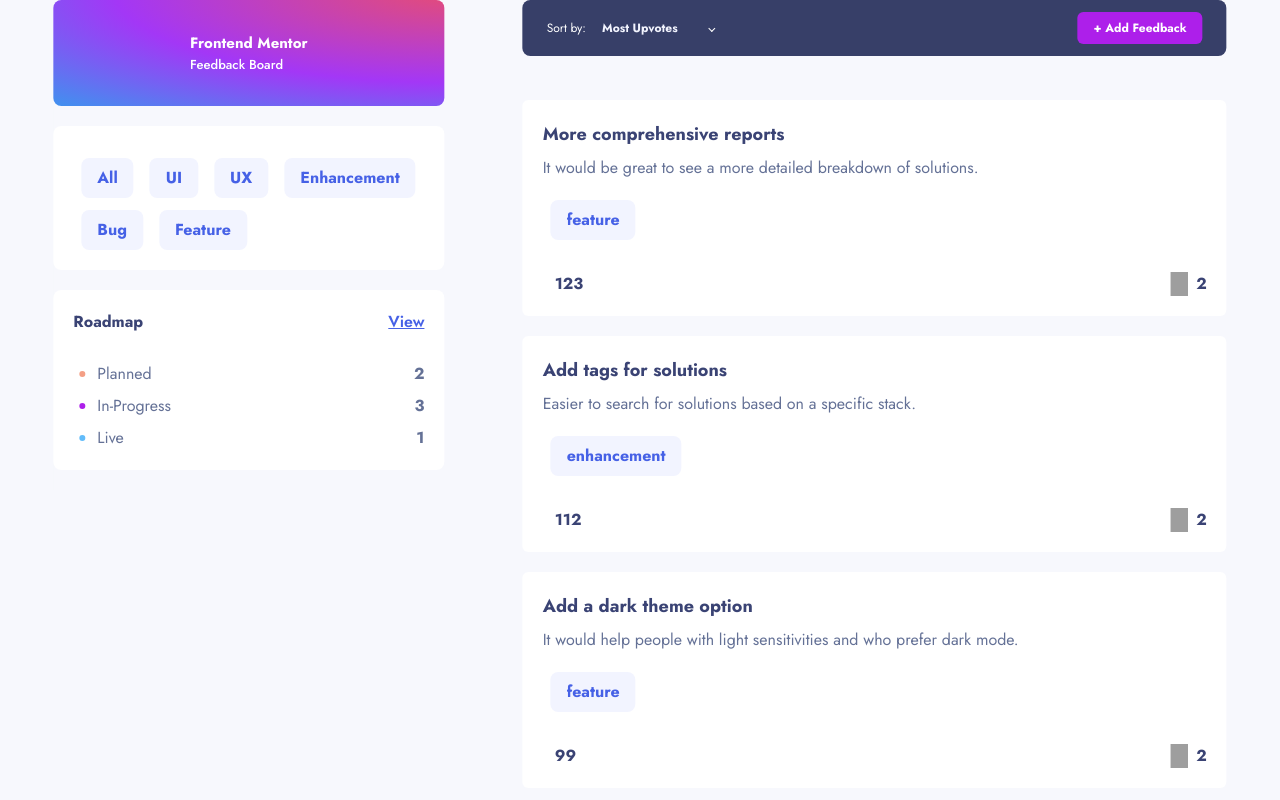
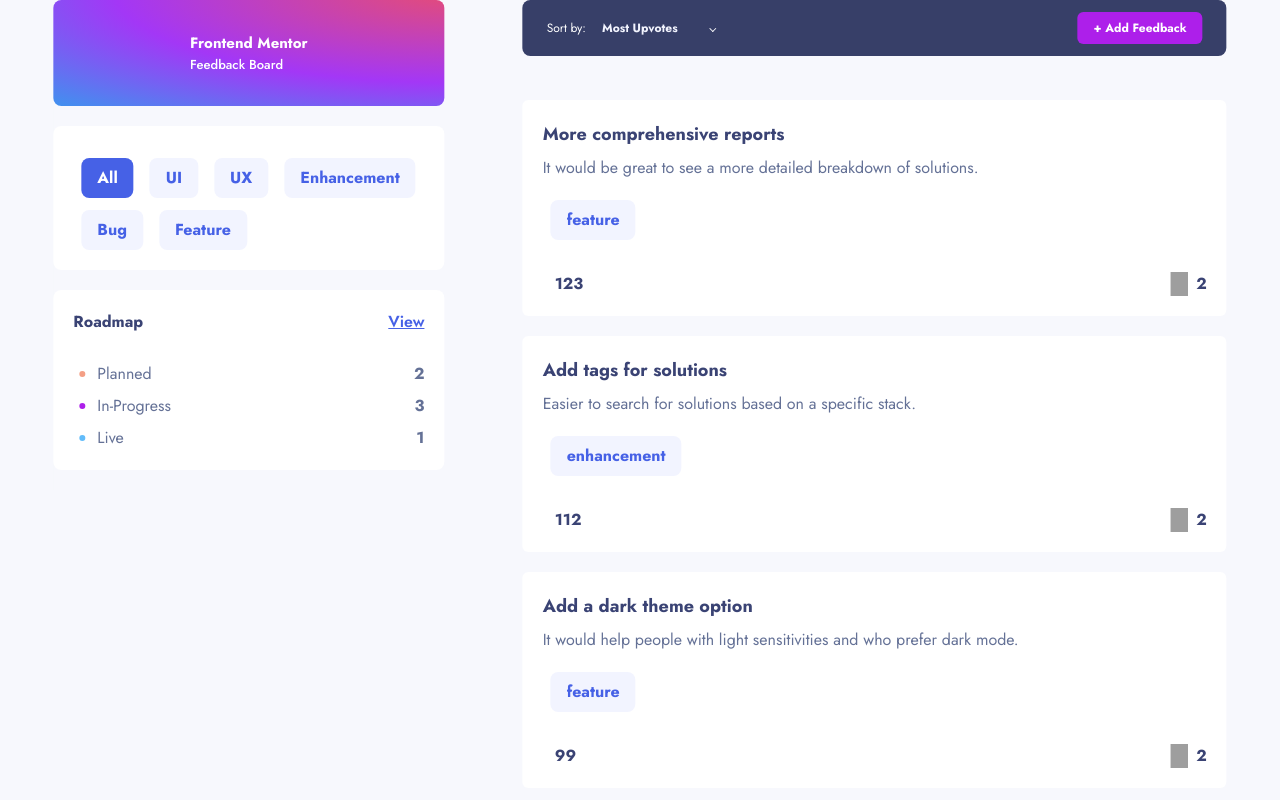
Before and after one commit to Ferperemero86/product-feedback, a Next.js app: page / in a window 1280 px wide. Shown: the top 800 px of the page. Built offline with nearby package versions, Linux system fonts and the light colour scheme; grey boxes are pictures that could not be loaded.

Commit message:
Add sort and filters functionality. Fix forms styling

```diff
--- a/src/app/page.tsx
+++ b/src/app/page.tsx
@@ -1,21 +1,30 @@
 'use client';
 
-import { useEffect, useState, MouseEvent } from 'react';
+import { useState, MouseEvent } from 'react';
 import Link from 'next/link';
 
 import { select } from '@/state/reducers/feedbacksSlice';
 
-import { useAppSelector, useAppDispatch } from '@/state/hooks';
+import { useAppSelector } from '@/state/hooks';
 
 import Header from '@/components/layout/Header';
 import FeedbackPanel from '@/components/feedback/FeedbackPanel';
 import Form from '@/components/form/Form';
 import ModalBg from '@/components/ModalBg';
 
+import NoFeedback from '@/components/feedback/NoFeedback';
+
 const FeedBacks = () => {
-  const { feedbacks } = useAppSelector(select);
+  const { feedbacks, filteredFeedbacks } = useAppSelector(select);
+  const pageFeedbacks =
+    filteredFeedbacks.length === 0 ? feedbacks : filteredFeedbacks;
 
-  return feedbacks.map((feedback, idx) => {
+  if (typeof filteredFeedbacks === 'string') {
+    return <NoFeedback />;
+  }
+
+  if (Array.isArray(pageFeedbacks)) {
+    return pageFeedbacks.map((feedback, idx) => {
       return (
         <Link href={`/post/${feedback.id}`} key={idx}>
           <FeedbackPanel
@@ -26,6 +35,7 @@
         </Link>
       );
     });
+  }
 };
 
 export default function Home() {
--- a/src/app/roadmap/page.tsx
+++ b/src/app/roadmap/page.tsx
@@ -186,7 +186,7 @@
   const [activeLink, setActiveLink] = useState('Planned');
   const [isFormShowing, setFormShowing] = useState<boolean>(false);
   const { feedbacks } = useAppSelector(select);
-  console.log('feedbacks', feedbacks);
+
   const plannedFeedbacks = feedbacks.filter(
     (feedback) => feedback.status === 'planned',
   );
--- /dev/null
+++ b/src/components/feedback/NoFeedback.tsx
@@ -0,0 +1,22 @@
+import Image from 'next/image';
+
+export default function NoFeedback() {
+  return (
+    <div className="text-center">
+      <Image
+        src="/assets/shared/no-feedback.svg"
+        width={130}
+        height={136}
+        alt="No Feedbacks yet"
+        style={{ margin: '50px auto' }}
+      />
+      <div className="max-w-lg mx-auto">
+        <h1 className="text-2xl">There is no feedback yet</h1>
+        <p>
+          Got a suggestion? Found a bug that needs to be squashed? We love
+          hearing about new ideas to improve our app.
+        </p>
+      </div>
+    </div>
+  );
+}
--- a/src/components/filters/FeaturesFilter.tsx
+++ b/src/components/filters/FeaturesFilter.tsx
@@ -1,25 +1,59 @@
+import { useState, useEffect } from 'react';
+
+import { useAppSelector, useAppDispatch } from '@/state/hooks';
+import {
+  select,
+  updateFilteredFeedbacks,
+} from '@/state/reducers/feedbacksSlice';
+
 interface Props {
   customStyles: string;
 }
 
 export default function Features({ customStyles }: Props) {
+  const [selectedFeature, setSelectedFeature] = useState<string>('all');
+  const { feedbacks } = useAppSelector(select);
+  const dispatch = useAppDispatch();
+
   const features = [
     { type: 'all', text: 'All' },
     { type: 'ui', text: 'UI' },
     { type: 'ux', text: 'UX' },
     { type: 'enhancement', text: 'Enhancement' },
-    { type: 'Bug', text: 'Bug' },
-    { type: 'Feature', text: 'Feature' },
+    { type: 'bug', text: 'Bug' },
+    { type: 'feature', text: 'Feature' },
   ];
+
+  const getFilteredFeedbacks = () => {
+    const feedbacksCopy = [...feedbacks];
+
+    if (selectedFeature === 'all') {
+      return feedbacks;
+    }
+
+    const feedbacksResult = feedbacksCopy.filter(
+      (feedback) => feedback.category === selectedFeature,
+    );
+
+    if (feedbacksResult.length === 0) {
+      return 'No Results';
+    }
+
+    return feedbacksResult;
+  };
 
   const displayFeatures = () => {
     return features.map((feature, idx) => {
-      const text = feature.text;
+      const { type, text } = feature;
+      const isSelected = selectedFeature === type;
 
       return (
         <span
-          className="inline-block bg-secondary-first py-2 px-4 rounded-lg mx-2 mt-3 text-primary-second font-bold"
+          className={`inline-block ${
+            isSelected ? 'bg-primary-second text-white' : 'bg-secondary-first'
+          } py-2 px-4 rounded-lg mx-2 mt-3 text-primary-second font-bold cursor-pointer`}
           key={idx}
+          onClick={() => setSelectedFeature(type)}
         >
           {text}
         </span>
@@ -27,5 +61,11 @@
     });
   };
 
+  useEffect(() => {
+    const filteredFeedbacks = getFilteredFeedbacks();
+
+    dispatch(updateFilteredFeedbacks(filteredFeedbacks));
+  }, [selectedFeature]);
+
   return <div className={`${customStyles}`}>{displayFeatures()}</div>;
 }
--- a/src/components/form/SelectField.tsx
+++ b/src/components/form/SelectField.tsx
@@ -1,10 +1,11 @@
 import { FilterFeedback } from '@/state/types';
-import { useState, MouseEvent } from 'react';
+import { useState } from 'react';
 
 interface SelectFieldProps {
   customStyles?: string;
   options: FilterFeedback[];
-  sortFeedbacks: (label: string) => void;
+  sortFeedbacks?: (label: string) => void;
+  getFieldData?: (label: string) => void;
 }
 
 interface OptionsProps {
@@ -20,9 +21,7 @@
         onClick={() => selectOption(option.label)}
         key={option.label}
       >
-        <span className="font-normal text-secondary-fourth">
-          {option.label}
-        </span>
+        <span className="font-normal text-red">{option.label}</span>
       </li>
     );
   });
@@ -32,6 +31,7 @@
   customStyles,
   options,
   sortFeedbacks,
+  getFieldData,
 }: SelectFieldProps) {
   const [selected, setSelected] = useState<string>(options[0].label);
   const [isOptionsActive, setOptionsActive] = useState<boolean>(false);
@@ -43,20 +43,24 @@
   const selectOption = (label: string) => {
     setSelected(label);
     setOptionsActive(false);
-    sortFeedbacks(label);
-    console.log(label);
+    if (getFieldData) {
+      getFieldData(label);
+    }
+    if (sortFeedbacks) {
+      sortFeedbacks(label);
+    }
   };
 
   return (
-    <div className={`${customStyles} relative hover:cursor-pointer`}>
-      <div className={`h-4 w-full flex items-center`} onClick={showOptions}>
-        <p className="text-fourth-second pl-2 pr-8">{selected}</p>
+    <div className={`relative hover:cursor-pointer ${customStyles}`}>
+      <div className={`h-full w-full flex items-center`} onClick={showOptions}>
+        <p className=" pl-2 pr-8 w-full text-inherit">{selected}</p>
         <div className="arrow"></div>
       </div>
       <ul
         className={`${
           isOptionsActive ? `block` : `hidden`
-        } absolute top-6 border bg-white w-[200px] list-none`}
+        } absolute border bg-white min-w-[200px] w-full list-none`}
       >
         <Options options={options} selectOption={selectOption} />
       </ul>
--- a/src/components/layout/Header.tsx
+++ b/src/components/layout/Header.tsx
@@ -1,7 +1,11 @@
 import { useState, useEffect } from 'react';
 
-import { useAppSelector, useAppDispatch } from '@/state/hooks';
-import { select, updateFeedbacks } from '@/state/reducers/feedbacksSlice';
+import { useAppSelector } from '@/state/hooks';
+import {
+  select,
+  updateFeedbacks,
+  updateFilteredFeedbacks,
+} from '@/state/reducers/feedbacksSlice';
 
 import Burger from '@/components/Burger';
 import CloseIcon from '@/components/CloseIcon';
@@ -10,7 +14,7 @@
 import Features from '@/components/filters/FeaturesFilter';
 import StatusFilter from '@/components/filters/StatusFilter';
 
-import { NavDisplayState, Feedback } from '@/state/types';
+import { NavDisplayState } from '@/state/types';
 import { useDispatch } from 'react-redux';
 
 import { data } from '../../../data';
@@ -18,6 +22,13 @@
 interface FiltersProps {
   customStyles: string;
 }
+
+const options = [
+  { label: 'Most Upvotes', value: 'Most Upvotes' },
+  { label: 'Least Upvotes', value: 'Least Upvotes' },
+  { label: 'Most Comments', value: 'Most Comments' },
+  { label: 'Least Comments', value: 'Least Comments' },
+];
 
 const Filters = ({ customStyles }: FiltersProps) => {
   return (
@@ -37,14 +48,9 @@
 export default function Header({ showForm }: HeaderProps) {
   const [isNavDisplay, setNavDisplay] = useState<NavDisplayState>(false);
   const { feedbacks } = useAppSelector(select);
+
   const dispatch = useDispatch();
 
-  const options = [
-    { label: 'Most Upvotes', value: 'Most Upvotes' },
-    { label: 'Least Upvotes', value: 'Least Upvotes' },
-    { label: 'Most Comments', value: 'Most Comments' },
-    { label: 'Least Comments', value: 'Least Comments' },
-  ];
   const navDisplayStyles = isNavDisplay ? 'show-filters' : 'hidden-filters';
 
   const toggleNavDisplay = () => {
@@ -53,51 +59,43 @@
 
   const sortFeedbacks = (label: string) => {
     const selectedLabel = label.toLowerCase();
+    const filterData =
+      feedbacks.length === 0 ? data.productRequests : feedbacks;
 
     if (selectedLabel === 'least upvotes') {
-      if (feedbacks) {
-        const sortedFeedbacks = feedbacks
+      const sortedFeedbacks = filterData
         .slice()
         .sort((a, b) => (a.upvotes ?? 0) - (b.upvotes ?? 0));
 
       dispatch(updateFeedbacks(sortedFeedbacks));
-      }
+      dispatch(updateFilteredFeedbacks(sortedFeedbacks));
     } else if (selectedLabel === 'most upvotes') {
-      if (feedbacks) {
-        const sortedFeedbacks = feedbacks
+      const sortedFeedbacks = filterData
         .slice()
         .sort((a, b) => (b.upvotes ?? 0) - (a.upvotes ?? 0));
 
       dispatch(updateFeedbacks(sortedFeedbacks));
-      }
+      dispatch(updateFilteredFeedbacks(sortedFeedbacks));
     } else if (selectedLabel === 'least comments') {
-      if (feedbacks) {
-        const sortedFeedbacks = feedbacks
+      const sortedFeedbacks = filterData
         .slice()
-          .sort(
-            (a, b) => (a.comments?.length ?? 0) - (b.comments?.length ?? 0),
-          );
+        .sort((a, b) => (a.comments?.length ?? 0) - (b.comments?.length ?? 0));
+
       dispatch(updateFeedbacks(sortedFeedbacks));
-      }
+      dispatch(updateFilteredFeedbacks(sortedFeedbacks));
     } else if (selectedLabel === 'most comments') {
-      if (feedbacks) {
-        const sortedFeedbacks = feedbacks
+      const sortedFeedbacks = filterData
         .slice()
-          .sort(
-            (a, b) => (b.comments?.length ?? 0) - (a.comments?.length ?? 0),
-          );
+        .sort((a, b) => (b.comments?.length ?? 0) - (a.comments?.length ?? 0));
+
       dispatch(updateFeedbacks(sortedFeedbacks));
-      }
+      dispatch(updateFilteredFeedbacks(sortedFeedbacks));
     }
   };
 
   useEffect(() => {
-    const feedbacksData = data.productRequests
-      .slice()
-      .sort((a, b) => (b.upvotes ?? 0) - (a.upvotes ?? 0));
-
     if (feedbacks.length === 0) {
-      dispatch(updateFeedbacks(feedbacksData));
+      sortFeedbacks(options[0].label);
     }
   }, []);
 
@@ -120,7 +118,7 @@
         <div className="flex items-center">
           <label className="text-white text-xs">Sort by:</label>
           <SelectField
-            customStyles="ml-2 bg-transparent text-white font-bold text-xs"
+            customStyles="ml-2 bg-transparent text-fourth-second font-bold text-xs"
             options={options}
             sortFeedbacks={sortFeedbacks}
           />
--- a/src/state/reducers/feedbacksSlice.ts
+++ b/src/state/reducers/feedbacksSlice.ts
@@ -1,14 +1,16 @@
 import { createSlice, PayloadAction } from '@reduxjs/toolkit';
 import type { RootState } from '@/state/store';
 
-import { Feedback, FeedbacksPayload } from '@/state/types';
+import { Feedback } from '@/state/types';
 
 interface InitialState {
   feedbacks: Feedback[];
+  filteredFeedbacks: Feedback[] | string;
 }
 
 const initialState: InitialState = {
   feedbacks: [],
+  filteredFeedbacks: [],
 };
 
 export const feedbacksSlice = createSlice({
@@ -18,6 +20,12 @@
   reducers: {
     updateFeedbacks: (state, action: PayloadAction<Feedback[]>) => {
       state.feedbacks = action.payload;
+    },
+    updateFilteredFeedbacks: (
+      state,
+      action: PayloadAction<Feedback[] | string>,
+    ) => {
+      state.filteredFeedbacks = action.payload;
     },
     editFeedback: (state, action: PayloadAction<Feedback>) => {
       const updatedFeedback = action.payload;
@@ -34,10 +42,12 @@
     },
     createFeedback: (state, action: PayloadAction<Feedback>) => {
       const updatedFeedback = action.payload;
-      const feedbacks = [...state.feedbacks];
-      const updatedFeedbacks = [...feedbacks, updatedFeedback];
 
-      state.feedbacks = updatedFeedbacks;
+      state.feedbacks = [...state.feedbacks, updatedFeedback];
+
+      if (Array.isArray(state.filteredFeedbacks)) {
+        state.filteredFeedbacks = [...state.filteredFeedbacks, updatedFeedback];
+      }
     },
     deleteFeedback: (state, action: PayloadAction<number>) => {
       const feedbackId = action.payload;
@@ -50,8 +60,13 @@
   },
 });
 
-export const { updateFeedbacks, editFeedback, deleteFeedback, createFeedback } =
-  feedbacksSlice.actions;
+export const {
+  updateFeedbacks,
+  editFeedback,
+  deleteFeedback,
+  createFeedback,
+  updateFilteredFeedbacks,
+} = feedbacksSlice.actions;
 
 // Other code such as selectors can use the imported `RootState` type
 export const select = (state: RootState) => state.feedbacksSlice;
```
Also changed, not shown: src/components/form/Form.tsx (+23 -12 lines), public/assets/shared/no-feedback.svg (added). Lines whose indentation alone changed are shown as unchanged.
